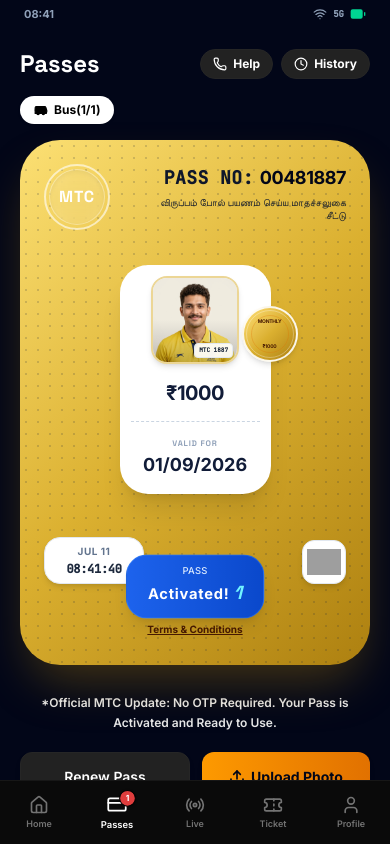
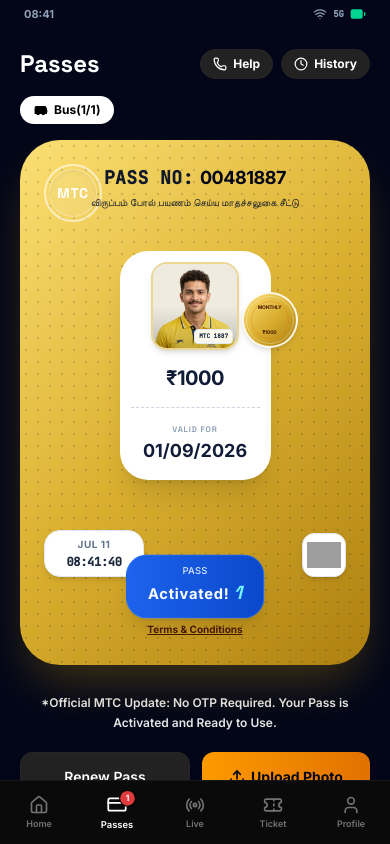
Before and after one commit to SAN-MARK/Chennai-one-Demo, a React (Vite) app: page / in a window 390 px wide. Built offline with nearby package versions, Linux system fonts and the light colour scheme; grey boxes are pictures that could not be loaded.

Commit message:
style: refactor pass card header layout
Reposition the MTC logo and center pass information to improve visual balance and mobile responsiveness.

```diff
--- a/src/components/PassCard.tsx
+++ b/src/components/PassCard.tsx
@@ -63,21 +63,21 @@
         <div className="absolute inset-0 bg-gradient-to-r from-transparent via-white/10 to-transparent -translate-x-full animate-[shimmer_5s_infinite] pointer-events-none" />
 
         {/* TOP SECTION: MTC circle and Pass Info */}
-        <div className="flex justify-between items-start z-10 w-full">
-          {/* MTC Double Circular Logo */}
-          <div className="flex items-center justify-center border-[2px] border-white/60 rounded-full p-[3px]" id="mtc-logo-outer">
-            <div className="w-14 h-14 rounded-full border border-white/30 flex items-center justify-center bg-white/10 backdrop-blur-sm shadow-inner">
-              <span className="font-display font-bold text-white text-base tracking-wider">MTC</span>
+        <div className="flex flex-col items-center justify-center z-10 w-full text-center relative" id="pass-header-section">
+          {/* MTC Double Circular Logo - Absolutely positioned to the left within card padding bounds */}
+          <div className="absolute left-0 top-0 flex items-center justify-center border-[2px] border-white/60 rounded-full p-[3px]" id="mtc-logo-outer">
+            <div className="w-12 h-12 rounded-full border border-white/30 flex items-center justify-center bg-white/10 backdrop-blur-sm shadow-inner">
+              <span className="font-display font-bold text-white text-sm tracking-wider">MTC</span>
             </div>
           </div>
 
-          {/* Pass Number and Subtitles */}
-          <div className="text-right flex flex-col items-end">
-            <h3 className="font-mono font-bold text-slate-900 text-lg md:text-xl tracking-wide flex items-center gap-1.5" id="pass-number-text">
+          {/* Pass Number and Subtitles Centered */}
+          <div className="text-center flex flex-col items-center justify-center">
+            <h3 className="font-mono font-bold text-slate-900 text-lg md:text-xl tracking-wide flex items-center justify-center gap-1.5" id="pass-number-text">
               PASS NO: <span className="text-slate-950 font-sans tracking-tight">{pass.passNo}</span>
             </h3>
             {/* Tamil Description */}
-            <p className="text-[10px] md:text-[11px] font-sans font-medium text-slate-900 mt-1 max-w-[200px] leading-tight text-right opacity-90">
+            <p className="text-[10px] md:text-[11px] font-sans font-medium text-slate-900 mt-1 max-w-[220px] leading-tight text-center opacity-90">
               விருப்பம் போல் பயணம் செய்ய மாதச்சலுகை சீட்டு
             </p>
           </div>
```
